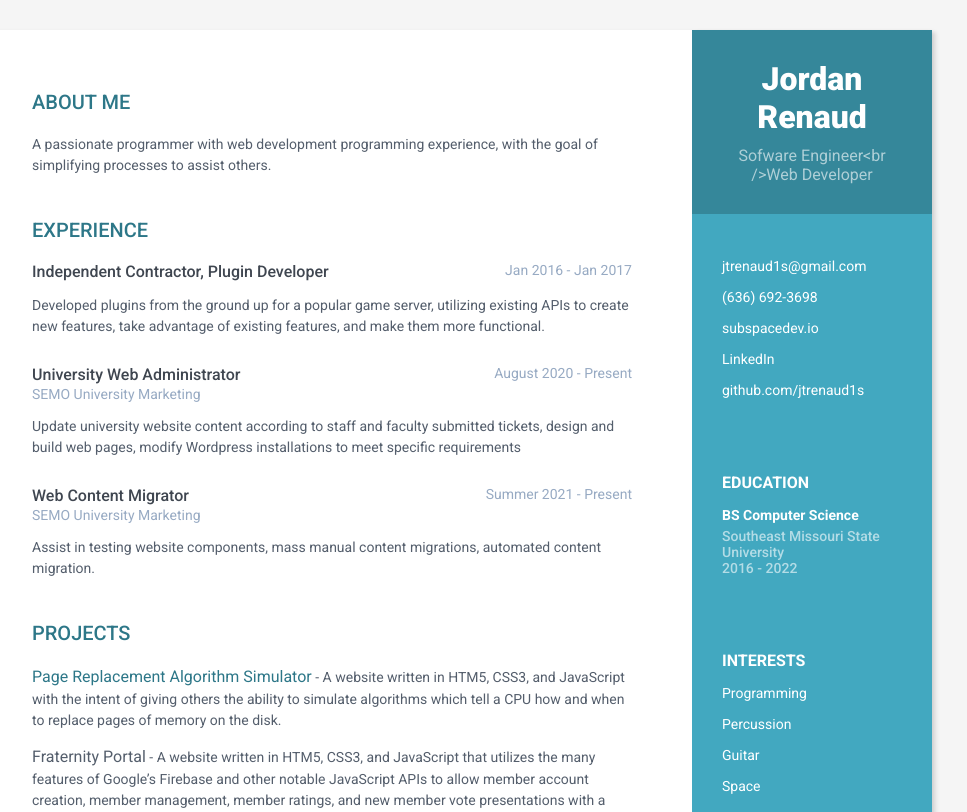
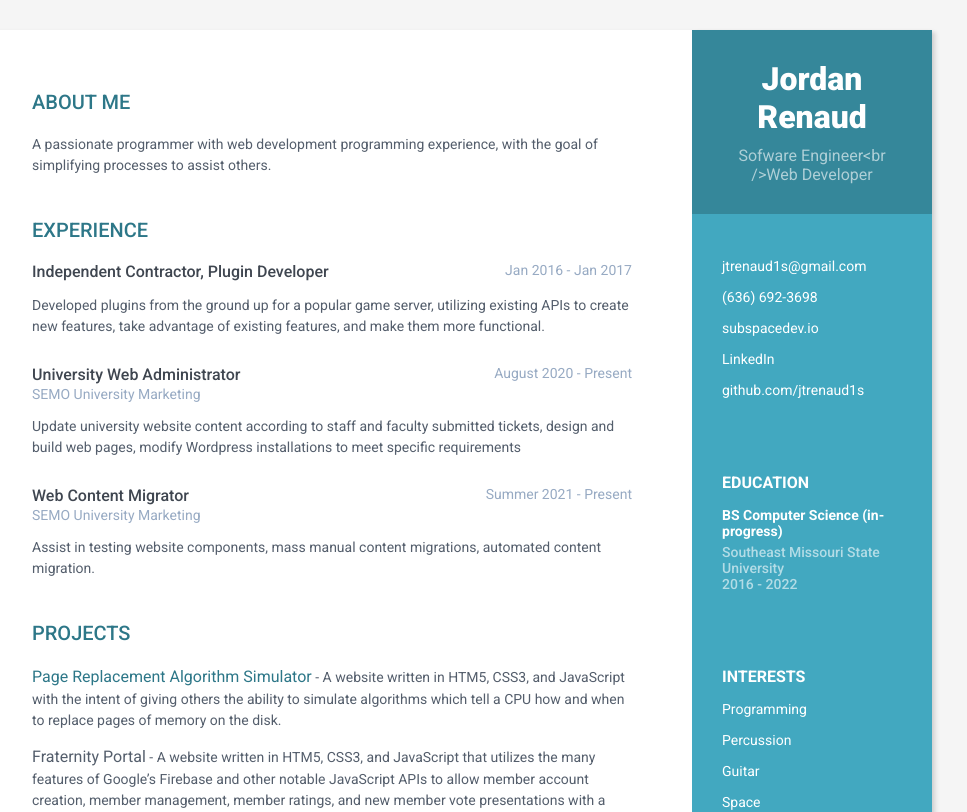
Before and after one commit to Subspace-Development/Subspace-Development, a React (Create React App) app: page / in a window 1280 px wide. Shown: the top 812 px of the page, without its empty margins (188-1155 px from the left). Built offline with nearby package versions, Linux system fonts and the light colour scheme.

Commit message:
add in progress to degree

```diff
--- a/src/App.js
+++ b/src/App.js
@@ -25,7 +25,7 @@ function App() {
             </ul>
           </Container>
           <Container title="Education">
-            <EducationItem degree="BS Computer Science" start="2016" end="2022" school="Southeast Missouri State University" />
+            <EducationItem degree="BS Computer Science (in-progress)" start="2016" end="2022" school="Southeast Missouri State University" />
           </Container>
           <Container title="Interests">
             <ul className="list-unstyled spread">
```
